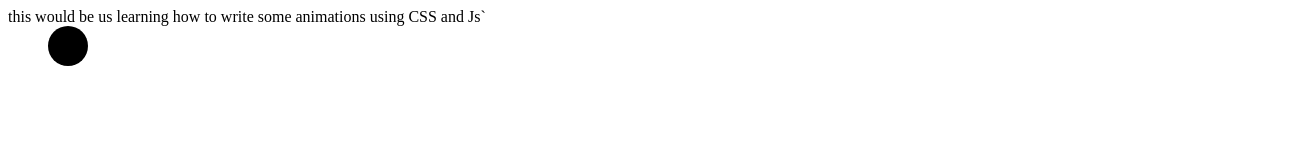
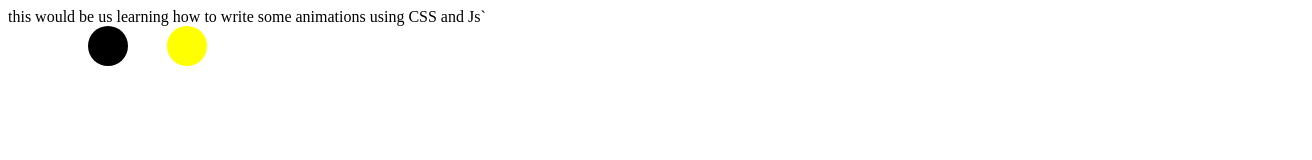
Before and after one commit to donemgo/animations-in-css, a plain HTML site: page index.html in a window 1280 px wide. Shown: the whole page, 1312 px wide, since content can reach past the window. Drawn offline with nearby package versions, Linux system fonts and the light colour scheme.

Commit message:
transition property

```diff
--- a/index.html
+++ b/index.html
@@ -12,7 +12,11 @@
       this would be us learning how to write some animations using CSS and Js`
       <img src="" alt="" />
     </div>
-    <div class="ball"></div>
+    <div class="rollSmall">
+      <div class="black ball"></div>
+      <!-- here we want to create a bounce off effect, what I mean is we want a case where as soon as the other ball hits this new one we have defined below, that one should bounce off -->
+      <div class="yellow ball"></div>
+    </div>
     <script src="https://cdnjs.cloudflare.com/ajax/libs/jquery/3.4.1/jquery.min.js"></script>
     <script src="./start.js"></script>
   </body>
--- a/style.css
+++ b/style.css
@@ -1,9 +1,20 @@
 .ball {
-  background-color: black;
   border-radius: 100rem;
   height: 40px;
   width: 40px;
+}
+.black {
+  display: inline-block;
+  background-color: black;
   transition: transform 2s;
+}
+.yellow {
+  display: inline-block;
+  background-color: yellow;
+  transition-property: transform;
+  transition-duration: 3s;
+  transition-delay: 2s;
+  margin-left: 35px;
 }
 .rollSmall {
   transform: translateX(40px);
```
